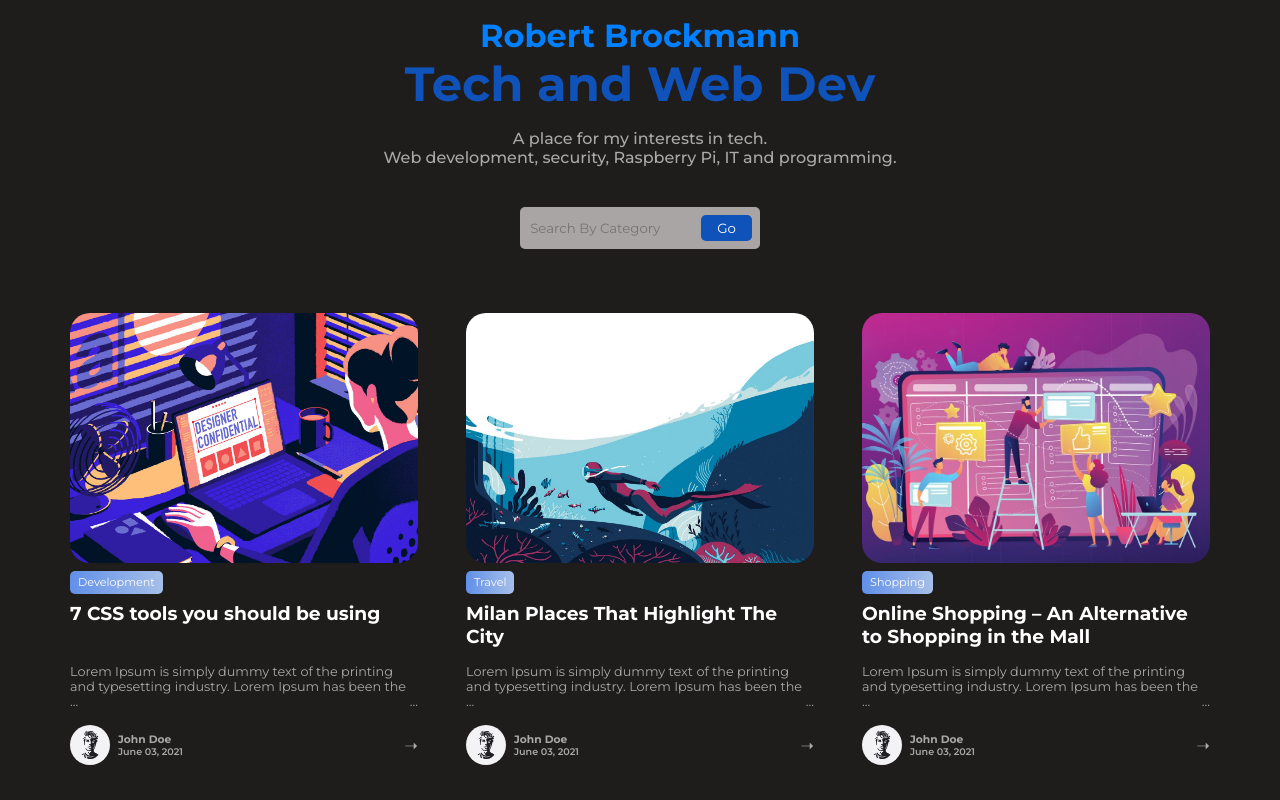
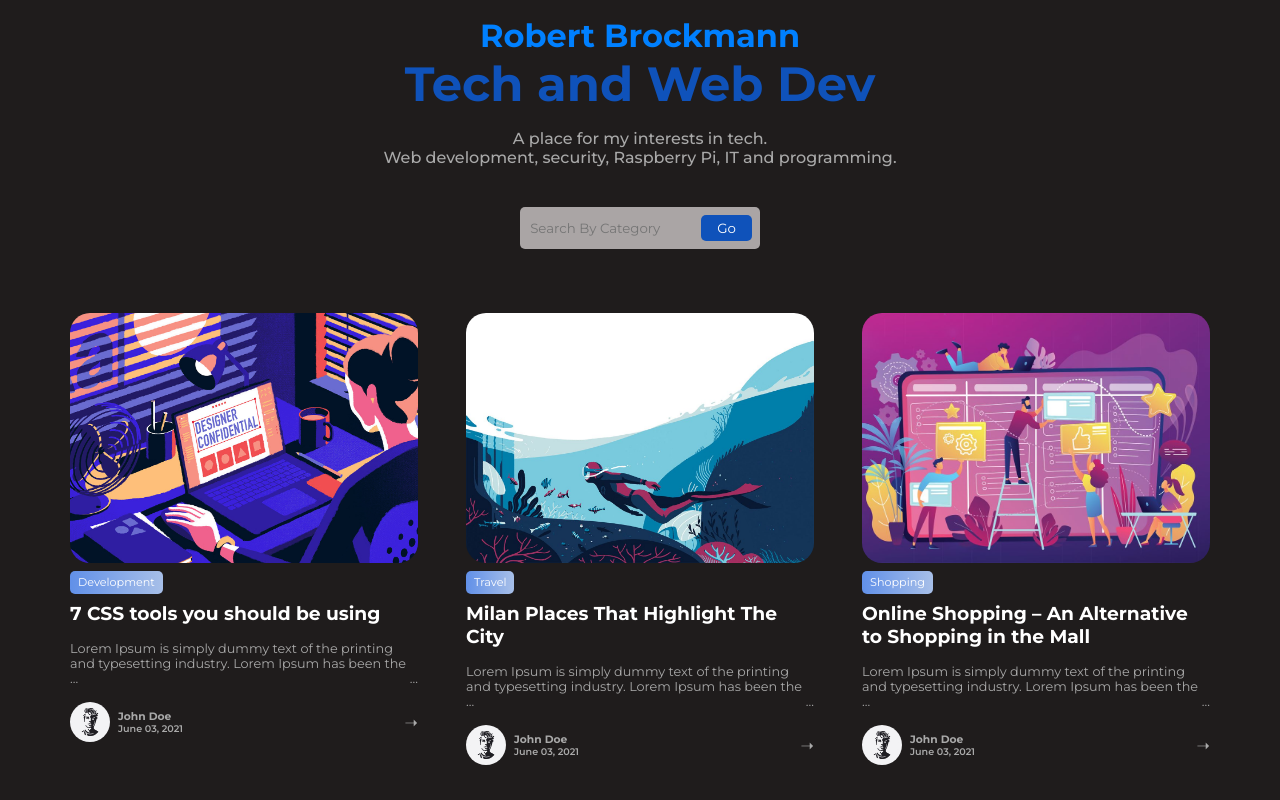
Before and after one commit to bbrockmann1/Perosnal_blog, a React (Create React App) app: page / in a window 1280 px wide. Shown: the top 800 px of the page. Built offline with nearby package versions, Linux system fonts and the light colour scheme.

Commit message:
change to blogItem link

```diff
--- a/src/components/Home/BlogList/BlogItem/BlogItem.js
+++ b/src/components/Home/BlogList/BlogItem/BlogItem.js
@@ -16,6 +16,7 @@ function BlogItem({
   }
  }) {
   return (
+  <Link className='blogItem-link' to={`/blog/${id}`}>
     <div className='blogItem-wrap'>
       <img className='blogItem-cover' src={cover} alt='cover' />
       <Chip label={category} />
@@ -29,11 +30,10 @@ function BlogItem({
             <p>{createdAt}</p>
           </div>
         </div>
-        <Link className='blogItem-link' to={`/blog/${id}`}>
           ➝
-        </Link>
       </footer>
     </div>
+  </Link>
   );
 };
 
--- a/src/components/Home/BlogList/BlogItem/styles.css
+++ b/src/components/Home/BlogList/BlogItem/styles.css
@@ -2,6 +2,7 @@
   display: flex;
   flex-direction: column;
   transition: transform 0.3s ease-in-out;
+  cursor: pointer;
 }
 
 .blogItem-wrap:hover {
```
